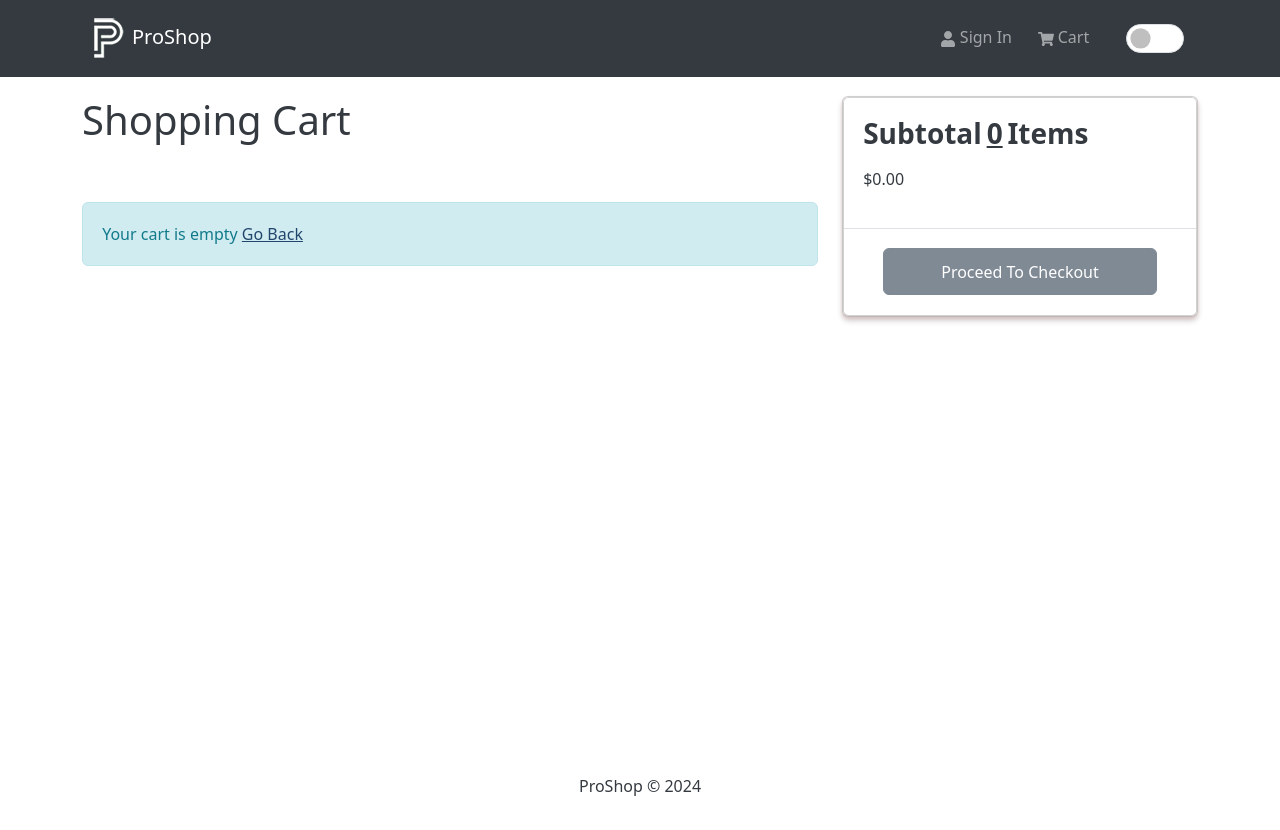
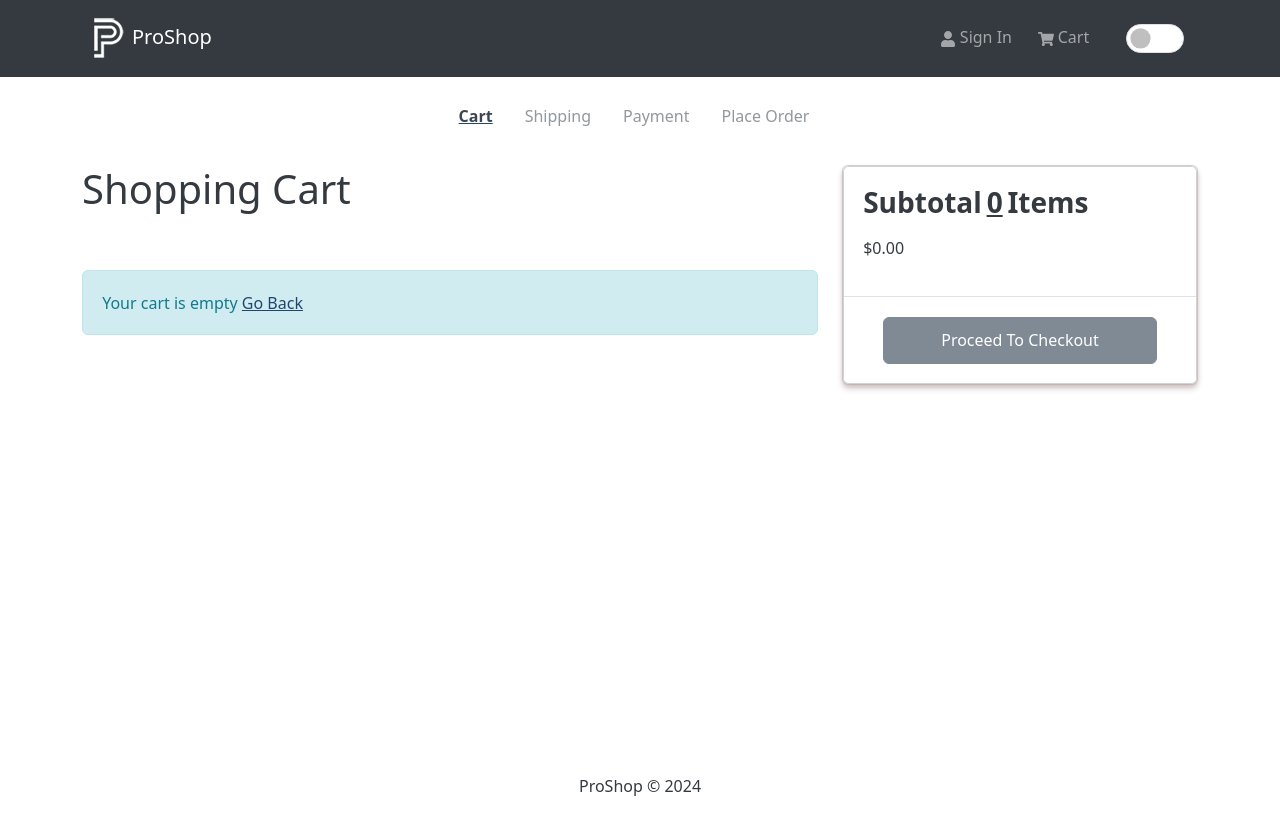
Before and after one commit to h3nrzi/proshop, a React (Vite) app in the folder frontend/: page /cart in a window 1280 px wide. Shown: the top 830 px of the page. Built offline with nearby package versions, Linux system fonts and the light colour scheme.

Commit message:
Checkout steps component

```diff
--- /dev/null
+++ b/frontend/src/components/common/CheckoutSteps.tsx
@@ -0,0 +1,54 @@
+import { Nav } from "react-bootstrap";
+import { Link } from "react-router-dom";
+
+interface Props {
+  step1?: boolean;
+  step2?: boolean;
+  step3?: boolean;
+  step4?: boolean;
+}
+
+const CheckoutSteps = ({ step1, step2, step3, step4 }: Props) => {
+  return (
+    <Nav className="justify-content-center mb-4">
+      <Nav.Item>
+        {step1 ? (
+          <Link to="/cart" className="fw-bold">
+            <Nav.Link as="span">Cart</Nav.Link>
+          </Link>
+        ) : (
+          <Nav.Link disabled>Cart</Nav.Link>
+        )}
+      </Nav.Item>
+      <Nav.Item>
+        {step2 ? (
+          <Link to="/shipping" className="fw-bold">
+            <Nav.Link as="span">Shipping</Nav.Link>
+          </Link>
+        ) : (
+          <Nav.Link disabled>Shipping</Nav.Link>
+        )}
+      </Nav.Item>
+      <Nav.Item>
+        {step3 ? (
+          <Link to="/payment" className="fw-bold">
+            <Nav.Link as="span">Payment</Nav.Link>
+          </Link>
+        ) : (
+          <Nav.Link disabled>Payment</Nav.Link>
+        )}
+      </Nav.Item>
+      <Nav.Item>
+        {step4 ? (
+          <Link to="/placeorder" className="fw-bold">
+            <Nav.Link as="span">Place Order</Nav.Link>
+          </Link>
+        ) : (
+          <Nav.Link disabled>Place Order</Nav.Link>
+        )}
+      </Nav.Item>
+    </Nav>
+  );
+};
+
+export default CheckoutSteps;
--- a/frontend/src/pages/CartPage.tsx
+++ b/frontend/src/pages/CartPage.tsx
@@ -8,6 +8,7 @@ import CartSummary from "../components/CartSummary";
 import Message from "../components/common/Message";
 import { RootState } from "../store";
 import Product from "../types/Product";
+import CheckoutSteps from "../components/common/CheckoutSteps";
 
 const CartPage = () => {
   const dispatch = useDispatch();
@@ -30,6 +31,7 @@ const CartPage = () => {
 
   return (
     <Row>
+      <CheckoutSteps step1 />
       <Col md={8}>
         <h1 className="mb-5">Shopping Cart</h1>
         {orderItems.length === 0 ? (
--- a/frontend/src/pages/ShippingPage.tsx
+++ b/frontend/src/pages/ShippingPage.tsx
@@ -7,6 +7,7 @@ import { toast } from "react-toastify";
 import { saveShippingAddress } from "../app/cart-slice";
 import FormContainer from "../components/common/FormContainer";
 import { RootState } from "../store";
+import CheckoutSteps from "../components/common/CheckoutSteps";
 
 type FormData = {
   address: string;
@@ -40,6 +41,7 @@ const ShippingPage = () => {
 
   return (
     <FormContainer>
+      <CheckoutSteps step1 step2 />
       <h1>Shipping</h1>
       <Form className="mt-5" onSubmit={handleSubmit(submitHandler)}>
         <Stack direction="vertical" gap={3}>
```
Also changed, not shown: frontend/src/assets/styles/bootstrap.custom.css.
